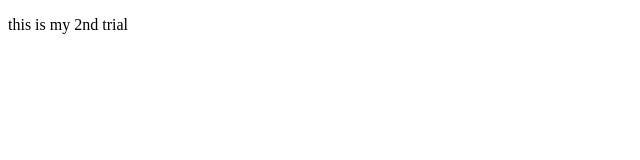
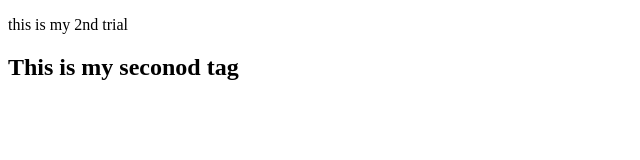
Before and after one commit to asifwebpro/my-2nd-website, a plain HTML site: page index.html in a window 1280 px wide. Shown: the whole page, without its empty margins (0-640 px from the left). Drawn offline with Linux system fonts and the light colour scheme.

Commit message:
Update index.html

```diff
--- a/index.html
+++ b/index.html
@@ -7,5 +7,6 @@
 </head>
 <body>
     <p>this is my 2nd trial </p>
+    <h2>This is my seconod tag </h2>
 </body>
 </html>
```
